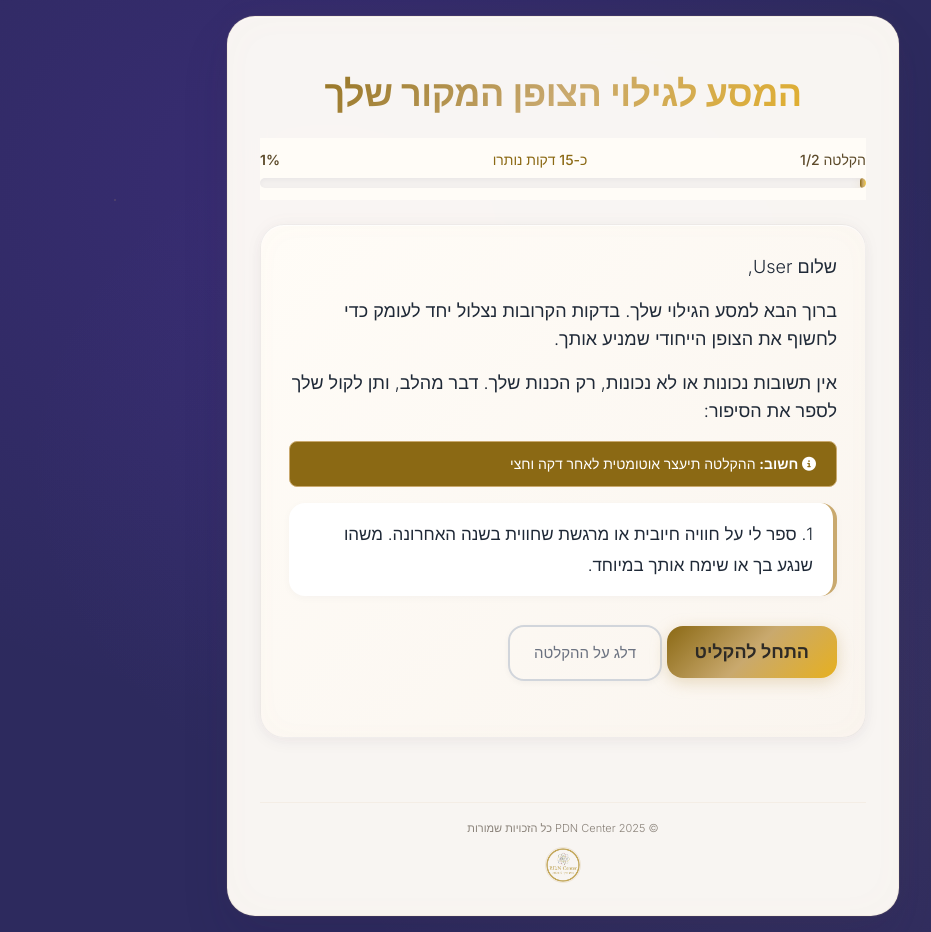
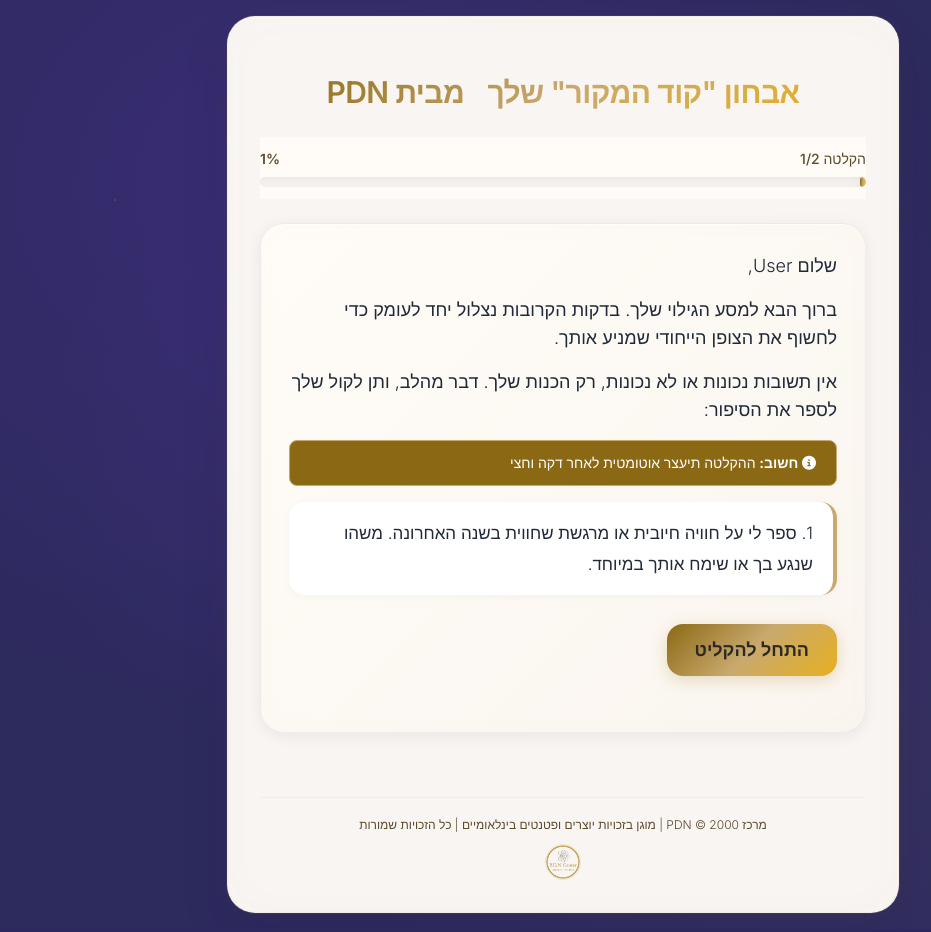
Before and after one commit to Tomer007/pdn_chat, a Flask app: page /pdn-diagnose/chat in a window 1280 px wide. Shown: the whole page, without its empty margins (77-1008 px from the left). Run offline with Flask 3, Linux system fonts and the light colour scheme; parts of the project's set-up code (start-up, migrations or seed data) failed here and were passed over.

Commit message:
feat: diagnose UX overhaul — new titles, consent, questions, completion screen
- Title: 'אבחון קוד המקור שלך | מבית PDN' throughout
- Consent section: moved before submit, mandatory checkbox, black text
- Submit button: gold gradient, disabled until consent
- Birth date: full date picker instead of year only
- Time remaining: always hidden
- Skip recording: hidden in production, back button in dev
- Progress label: removed 'מתוך 67', shows only question number
- Questions 2,3,4,6,7,10,15,21,22,23,24,27,28: reworded per feedback
- PartB instructions: new transition text with ranking explanation
- Ranking UI: 'דרג לפי מידת ההתאמה אליך', black text, new helper
- Completion screen: full rewrite with PDN Site button
- Footer: copyright throughout all pages
- Coupons: save to persistent disk (SAVED_RESULTS_DIR)

```diff
--- a/app/pdn_diagnose/templates/diagnose_login.html
+++ b/app/pdn_diagnose/templates/diagnose_login.html
@@ -26,7 +26,7 @@
         <!-- Heading -->
         <div class="text-center mb-8">
             <h2 class="login-heading">ברוך הבא למסע הגילוי</h2>
-            <p class="login-subheading">הזן פרטים כדי להתחיל את המסע לגילוי קוד המקור שלך</p>
+            <p class="login-subheading">הזן פרטים כדי להתחיל את האבחון לגילוי קוד המקור שלך</p>
         </div>
 
         <form id="loginForm">
--- a/app/pdn_diagnose/templates/partials/footer.html
+++ b/app/pdn_diagnose/templates/partials/footer.html
@@ -1,6 +1,6 @@
 <!-- Minimal Footer -->
 <div style="text-align: center; margin-top: 24px; padding-top: 16px; border-top: 1px solid rgba(201, 169, 110, 0.1);">
-    <p style="font-size: 11px; color: #8a8279; margin: 0 0 8px 0;">&copy; 2025 PDN Center כל הזכויות שמורות</p>
+    <p style="font-size: 12px; color: #5c4a2a; margin: 0 0 8px 0;">מרכז PDN &copy; 2000 | מוגן בזכויות יוצרים ופטנטים בינלאומיים | כל הזכויות שמורות</p>
     <a href="https://www.pdn.co.il" target="_blank" style="display: block;">
         <img src="{{ url_for('static', filename='images/pdn_logo.png') }}" alt="PDN Logo"
              style="width: 36px; height: 36px; border-radius: 50%; object-fit: cover; border: 1.5px solid rgba(201, 169, 110, 0.25); opacity: 0.8; display: block; margin: 0 auto;">
--- a/app/pdn_diagnose/templates/questionnaire.html
+++ b/app/pdn_diagnose/templates/questionnaire.html
@@ -673,7 +673,7 @@
         <!-- Action button -->
         <button id="modalClose"
                 class="mx-auto block py-3 px-8 text-lg rounded-lg font-semibold shadow-lg focus:outline-none focus:ring-4 focus:ring-amber-500/30 transition duration-300">
-            יופי, אפשר להתקדם!
+            מכאן אפשר להתקדם!
         </button>
     </div>
 </div>
@@ -700,8 +700,8 @@
     <!-- Hidden fields for user data -->
     <input type="hidden" id="userName" value="{{ user_name or '' }}">
     <input type="hidden" id="userId" value="{{ user_id or '' }}">
-    <h1 class="text-4xl font-bold text-center" style="background: linear-gradient(135deg, #8b6914, #c9a96e, #e6b020); -webkit-background-clip: text; -webkit-text-fill-color: transparent; background-clip: text;">
-        המסע לגילוי הצופן המקור שלך </h1>
+    <h1 id="mainPageHeader" class="text-3xl md:text-4xl font-extrabold text-center tracking-tight mb-6" style="background: linear-gradient(135deg, #8b6914, #c9a96e, #e6b020); -webkit-background-clip: text; -webkit-text-fill-color: transparent; background-clip: text; letter-spacing: -0.02em; line-height: 1.3;">
+        אבחון "קוד המקור" שלך <span style="font-weight: 400; opacity: 0.8;">|</span> מבית PDN</h1>
 
     <!-- Sticky sentinel for IntersectionObserver -->
     <div id="progressSentinel" aria-hidden="true" style="height: 1px; margin: 0; padding: 0; border: 0; visibility: hidden;"></div>
@@ -710,7 +710,7 @@
     <div id="progressContainer" aria-live="polite" role="progressbar">
         <div class="flex justify-between items-center mb-2">
             <span id="progressLabel" class="text-sm font-medium" style="color: #5c4a2a;"></span>
-            <span id="timeRemaining" class="text-sm font-medium" style="color: #8b6914;" aria-label="זמן משוער שנותר"></span>
+            <span id="timeRemaining" class="text-sm font-medium hidden" style="color: #8b6914;" aria-label="זמן משוער שנותר"></span>
             <span id="progressPercent" class="text-sm font-semibold" style="color: #5c4a2a;"></span>
         </div>
         <div class="w-full rounded-full h-3 overflow-hidden" style="background: rgba(30, 27, 75, 0.05);">
@@ -756,7 +756,7 @@
                 </button>
                 <button id="skipRecordBtn" aria-label="דלג על הקלטה"
                         aria-label="דלג על ההקלטה"
-                        class="btn-dismiss text-lg py-3 px-7 font-semibold ml-2">
+                        class="btn-dismiss text-lg py-3 px-7 font-semibold ml-2 {% if not config.DEBUG %}hidden{% endif %}">
                     דלג על ההקלטה
                 </button>
             </div>
@@ -807,7 +807,7 @@
             </button>
             <button id="skipRecordBtn2" aria-label="דלג על הקלטה שנייה"
                     aria-label="דלג על ההקלטה"
-                    class="btn-dismiss text-lg py-3 px-7 font-semibold ml-2">
+                    class="btn-dismiss text-lg py-3 px-7 font-semibold ml-2 {% if not config.DEBUG %}hidden{% endif %}">
                 דלג על ההקלטה
             </button>
         </div>
@@ -1000,7 +1000,7 @@
 
         /** Set initial title on page load */
         setInitialTitle() {
-            document.title = 'אבחון PDN - המסע לגילוי הצופן';
+            document.title = 'אבחון "קוד המקור" שלך | מבית PDN';
         }
 
         /** Set completion title */
@@ -1010,7 +1010,7 @@
 
         /** Format progress label */
         formatProgressLabel(currentQuestion) {
-            return `שאלה ${currentQuestion} מתוך ${this.totalQuestions}`;
+            return `שאלה ${currentQuestion}`;
         }
     }
 
@@ -1323,7 +1323,10 @@
             this.voiceArea.classList.remove('recording', 'valid', 'invalid');
             this.voiceArea.classList.add('opacity-75');
 
-            // Show continue button
+            // Show continue button and back button
+            const btnContainer = document.createElement('div');
+            btnContainer.className = 'flex gap-3 mt-3 flex-wrap';
+
             const continueBtn = document.createElement('button');
             continueBtn.id = `continueBtn${this.areaId === '2' ? '2' : ''}`;
             continueBtn.className = 'text-lg py-3 px-7 text-white rounded-xl shadow-lg font-semibold';
@@ -1331,8 +1334,20 @@
             continueBtn.innerText = this.areaId === '2' ? 'המשך לאיבחון' : 'המשך לשאלה הבאה';
             continueBtn.onclick = () => this.handleSkipContinue();
 
-            // Insert continue button after the skip button's parent
-            this.skipBtn.parentNode.appendChild(continueBtn);
+            const backBtn = document.createElement('button');
+            backBtn.className = 'text-lg py-3 px-7 bg-white rounded-xl shadow border font-semibold';
+            backBtn.style.cssText = 'color: #5c4a2a; border-color: rgba(30, 27, 75, 0.15);';
+            backBtn.innerText = 'חזור להקלטה';
+            backBtn.onclick = () => {
+                btnContainer.remove();
+                this.voiceArea.classList.remove('opacity-75');
+                this.recordStatus.innerHTML = '';
+                this.resetUI();
+            };
+
+            btnContainer.appendChild(continueBtn);
+            btnContainer.appendChild(backBtn);
+            this.skipBtn.parentNode.appendChild(btnContainer);
         }
 
         handleSkipContinue() {
@@ -1619,7 +1634,7 @@
             rankingInstructionShown = true;
             const tooltip = document.createElement('div');
             tooltip.className = 'ranking-tooltip';
-            tooltip.innerHTML = '<i class="fas fa-hand-pointer tooltip-icon"></i> לחצו על הפריטים לפי סדר החשיבות';
+            tooltip.innerHTML = '<i class="fas fa-hand-pointer tooltip-icon"></i> דרג לפי מידת ההתאמה אליך';
             container.appendChild(tooltip);
             // Animate tooltip in after a short delay
             requestAnimationFrame(() => {
@@ -1641,14 +1656,14 @@
         mainInstruction.style.background = 'linear-gradient(135deg, #8b6914 0%, #c9a96e 100%)';
         mainInstruction.style.border = '1px solid rgba(124, 58, 237, 0.3)';
         mainInstruction.style.boxShadow = '0 4px 12px rgba(124, 58, 237, 0.2)';
-        mainInstruction.innerHTML = 'לחץ לפי סדר החשיבות';
+        mainInstruction.innerHTML = 'דרג לפי מידת ההתאמה אליך<br><span style="font-size: 0.8em; font-weight: 500;">1 – הכי מתאימה לך &nbsp; 2 – פחות מתאימה &nbsp; 3 – הכי פחות מתאימה לך</span>';
 
         const subInstruction = document.createElement('div');
-        subInstruction.className = 'px-4 py-2 rounded-xl text-sm font-medium italic';
-        subInstruction.style.color = '#c9a96e';
+        subInstruction.className = 'px-4 py-2 rounded-xl text-sm font-medium';
+        subInstruction.style.color = '#1a1a1a';
         subInstruction.style.background = 'linear-gradient(135deg, #f5f3ff, #ede9fe)';
         subInstruction.style.border = '1px solid rgba(124, 58, 237, 0.12)';
-        subInstruction.innerHTML = 'לא בטוח? תמיד אפשר ללחוץ שוב ולשנות';
+        subInstruction.innerHTML = 'ניתן לשנות את סדר הבחירה בכל שלב';
 
         instructionContainer.appendChild(mainInstruction);
         instructionContainer.appendChild(subInstruction);
@@ -1671,7 +1686,7 @@
             numberDiv.textContent = '?';
 
             const textSpan = document.createElement('span');
-            textSpan.className = 'flex-1 text-gray-800';
+            textSpan.className = 'flex-1 text-black font-medium';
             textSpan.textContent = opt.text;
 
             li.appendChild(numberDiv);
@@ -1855,9 +1870,11 @@
         const questionArea = document.getElementById('questionArea');
         const messagesArea = document.getElementById('messages');
         const backButton = document.getElementById('backButton');
+        const mainHeader = document.getElementById('mainPageHeader');
         if (questionArea) questionArea.classList.add('hidden');
         if (messagesArea) messagesArea.classList.add('hidden');
         if (backButton) backButton.classList.add('hidden');
+        if (mainHeader) mainHeader.classList.add('hidden');
 
         // Get user first name
         const userNameEl = document.getElementById('userName');
@@ -1874,63 +1891,73 @@
         // Completion heading
         const heading = document.createElement('h2');
         heading.id = 'completionHeading';
-        heading.className = 'text-3xl font-bold mb-4';
+        heading.className = 'text-2xl md:text-3xl font-extrabold mb-4';
         heading.style.cssText = 'background: linear-gradient(135deg, #8b6914, #c9a96e, #e6b020); -webkit-background-clip: text; -webkit-text-fill-color: transparent; background-clip: text;';
         heading.setAttribute('tabindex', '-1');
-        heading.textContent = 'כל הכבוד' + (firstName ? ', ' + firstName : '') + '!';
+        heading.textContent = 'אבחון "קוד המקור" שלך | מבית PDN';
         completionSection.appendChild(heading);
 
-        // Engaging congratulatory message
-        const message = document.createElement('p');
-        message.className = 'text-lg mb-6';
-        message.style.color = '#5c4a2a';
-        message.style.lineHeight = '2';
-        message.textContent = 'עשית צעד אמיץ ומשמעותי – השלמת את המסע לגילוי הצופן המקור שלך.';
+        // Congratulatory sub-heading
+        const subHeading = document.createElement('h3');
+        subHeading.className = 'text-xl font-bold mb-4';
+        subHeading.style.color = '#8b6914';
+        subHeading.textContent = 'אנו מברכים אותך על סיום האבחון.';
+        completionSection.appendChild(subHeading);
+
+        // Main message
+        const message = document.createElement('div');
+        message.className = 'text-right space-y-4 mt-4';
+        message.style.color = '#1a1a1a';
+        message.style.lineHeight = '1.9';
+        message.style.fontSize = '16px';
+
+        const p1 = document.createElement('p');
+        p1.textContent = 'עשית צעד משמעותי להשלמת תהליך אבחון קוד המקור שלך.';
+        message.appendChild(p1);
+
+        const p2 = document.createElement('p');
+        p2.textContent = 'בימים הקרובים תקבל למייל האישי שלך את מפת קוד המקור המבוססת על תוצאות האבחון והקוד הייחודי שלך.';
+        message.appendChild(p2);
+
+        const p3 = document.createElement('p');
+        p3.textContent = 'עם קבלת מפת קוד המקור שלך, תוכל להעמיק בהבנת מנגנוני ההפעלה שלך, הדרך שבה קוד המקור משפיע על חייך.';
+        message.appendChild(p3);
+
+        const p4 = document.createElement('p');
+        p4.className = 'font-semibold';
+        p4.style.color = '#8b6914';
+        p4.textContent = 'זהו צעד ראשון להיכרות עמוקה יותר עם קוד המקור שלך. מנגנוני ההפעלה והדרך הייחודית שלך לנווט מתוך בהירות, דיוק והגשמה.';
+        message.appendChild(p4);
+
         completionSection.appendChild(message);
 
-        // What's next section
-        const nextSection = document.createElement('div');
-        nextSection.className = 'text-right space-y-4 mt-6';
-        nextSection.style.color = '#5c4a2a';
-        nextSection.style.lineHeight = '2';
-        nextSection.style.fontSize = '16px';
-
-        const nextTitle = document.createElement('h3');
-        nextTitle.className = 'text-xl font-bold mb-3';
-        nextTitle.style.color = '#8b6914';
-        nextTitle.textContent = 'מה הלאה?';
-        nextSection.appendChild(nextTitle);
-
-        const nextP1 = document.createElement('p');
-        nextP1.textContent = 'בימים הקרובים נעבד את תשובותיך לעומק, ובמהלך השבוע הקרוב תישלח אליך מפת דרכים אישית המבוססת על קוד המקור הייחודי שלך.';
-        nextSection.appendChild(nextP1);
-
-        const nextP2 = document.createElement('p');
-        nextP2.textContent = 'עם קבלת הצופן המלא, במידה ורכשת קורס PDN, ישלח קישור אישי (עם סיסמה) לקורס הדיגיטלי "המנוע הראשי שלך" – לניווט בהצלחה.';
-        nextSection.appendChild(nextP2);
-
-        const nextP3 = document.createElement('p');
-        nextP3.className = 'font-semibold mt-4';
-        nextP3.style.color = '#8b6914';
-        nextP3.textContent = 'זהו צעד ראשון להיכרות עמוקה עם הקוד שלך, מנגנוני ההפעלה, והדרך הייחודית שלך לנווט מתוך בהירות, דיוק והגשמה.';
-        nextSection.appendChild(nextP3);
-
-        // CTA button to buy the course — centered within the section
+        // Success message
+        const successMsg = document.createElement('p');
+        successMsg.className = 'text-lg font-bold mt-6';
+        successMsg.style.color = '#059669';
+        successMsg.textContent = 'סיימת בהצלחה את האבחון – ניתן לסגור.';
+        completionSection.appendChild(successMsg);
+
+        // CTA button to PDN Center website
         const ctaWrapper = document.createElement('div');
         ctaWrapper.className = 'text-center mt-8 mb-4';
         const ctaBtn = document.createElement('a');
-        ctaBtn.href = 'https://www.pdn.co.il/mano-rashi';
+        ctaBtn.href = 'https://www.pdn.co.il';
         ctaBtn.target = '_blank';
-        ctaBtn.className = 'btn-primary inline-block text-lg py-4 px-12 rounded-xl font-semibold';
+        ctaBtn.className = 'btn-primary inline-block text-lg py-4 px-10 rounded-xl font-semibold';
         ctaBtn.style.textDecoration = 'none';
-        ctaBtn.style.color = '#2d2a26';
-        ctaBtn.style.background = 'linear-gradient(135deg, #8b6914 0%, #e6b020 100%)';
-        ctaBtn.textContent = 'לרכישת הקורס';
+        ctaBtn.style.display = 'inline-block';
+        ctaBtn.style.marginBottom = '16px';
+        ctaBtn.textContent = 'PDN Site';
         ctaWrapper.appendChild(ctaBtn);
-        nextSection.appendChild(ctaWrapper);
-
-        completionSection.appendChild(nextSection);
-
+
+        const ctaSubtext = document.createElement('p');
+        ctaSubtext.className = 'text-sm mt-3';
+        ctaSubtext.style.color = '#5c4a2a';
+        ctaSubtext.textContent = 'באתר תוכל להכיר לעומק את שיטת PDN, לקרוא המלצות של משתתפים, ולגלות כיצד קוד המקור יכול להשפיע על הבחירות, מערכות היחסים וההצלחה בחייך.';
+        ctaWrapper.appendChild(ctaSubtext);
+
+        completionSection.appendChild(ctaWrapper);
         // Insert completion screen into the main area
         const mainArea = document.getElementById('chatArea');
         const progressContainer = document.getElementById('progressContainer');
```
Also changed, not shown: app/data/questions.json (+15 -15 lines), app/pdn_diagnose/templates/user_form.html (+50 -19 lines), .kiro/steering/git-workflow.md (added).
